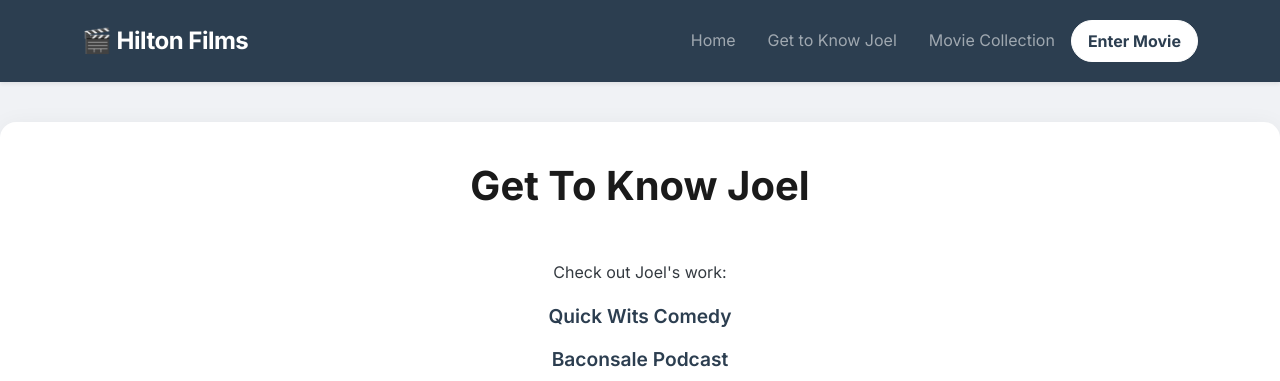
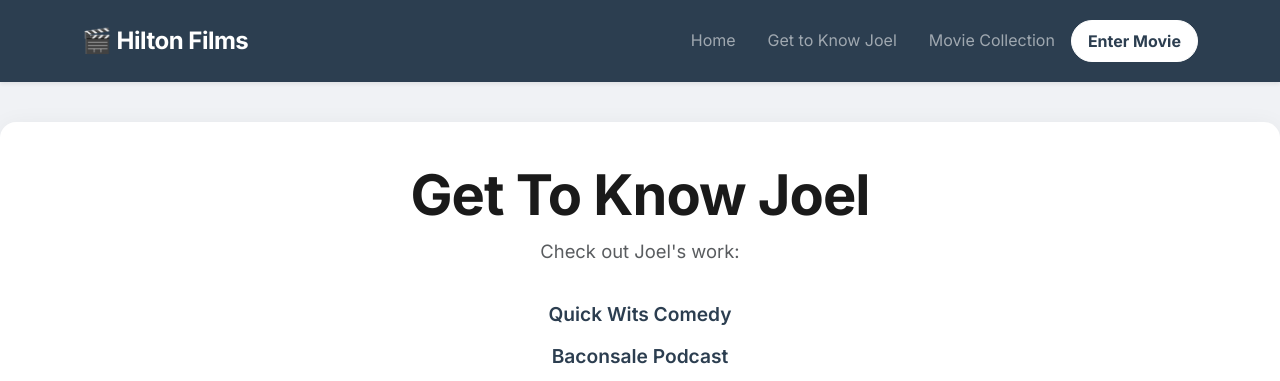
Before and after one commit to BlakeBaird2/Mission06_Baird, an ASP.NET Core app: page /Home/GetToKnowJoel in a window 1280 px wide. Shown: the top 381 px of the page. Run offline with ASP.NET Core 8, Linux system fonts and the light colour scheme.

Commit message:
Match Get To Know Joel page style to Home page
Use same display-4 heading and lead subtitle pattern for visual
consistency between the two pages.

https://claude.ai/code/session_01UZtMST1Avzdn8aMQdReH8q

```diff
--- a/Views/Home/GetToKnowJoel.cshtml
+++ b/Views/Home/GetToKnowJoel.cshtml
@@ -3,16 +3,14 @@
 }
 
 <div class="text-center">
-    <h1>Get To Know Joel</h1>
-    <br />
-    <p>Check out Joel's work:</p>
+    <h1 class="display-4">Get To Know Joel</h1>
+    <p class="lead text-muted">Check out Joel's work:</p>
 
     <ul>
         <li><a href="https://www.qwcomedy.com/" target="_blank">Quick Wits Comedy</a></li>
         <li><a href="https://baconsale.com/" target="_blank">Baconsale Podcast</a></li>
     </ul>
 
-    <br />
     <a href="https://baconsale.com/" target="_blank">
         <img src="https://byu.box.com/shared/static/ie6ibeddqm0f6oudp7bc5dyt87zxi2u4.jpg" alt="Joel Hilton Baconsale" class="hero-img" />
     </a>
```
